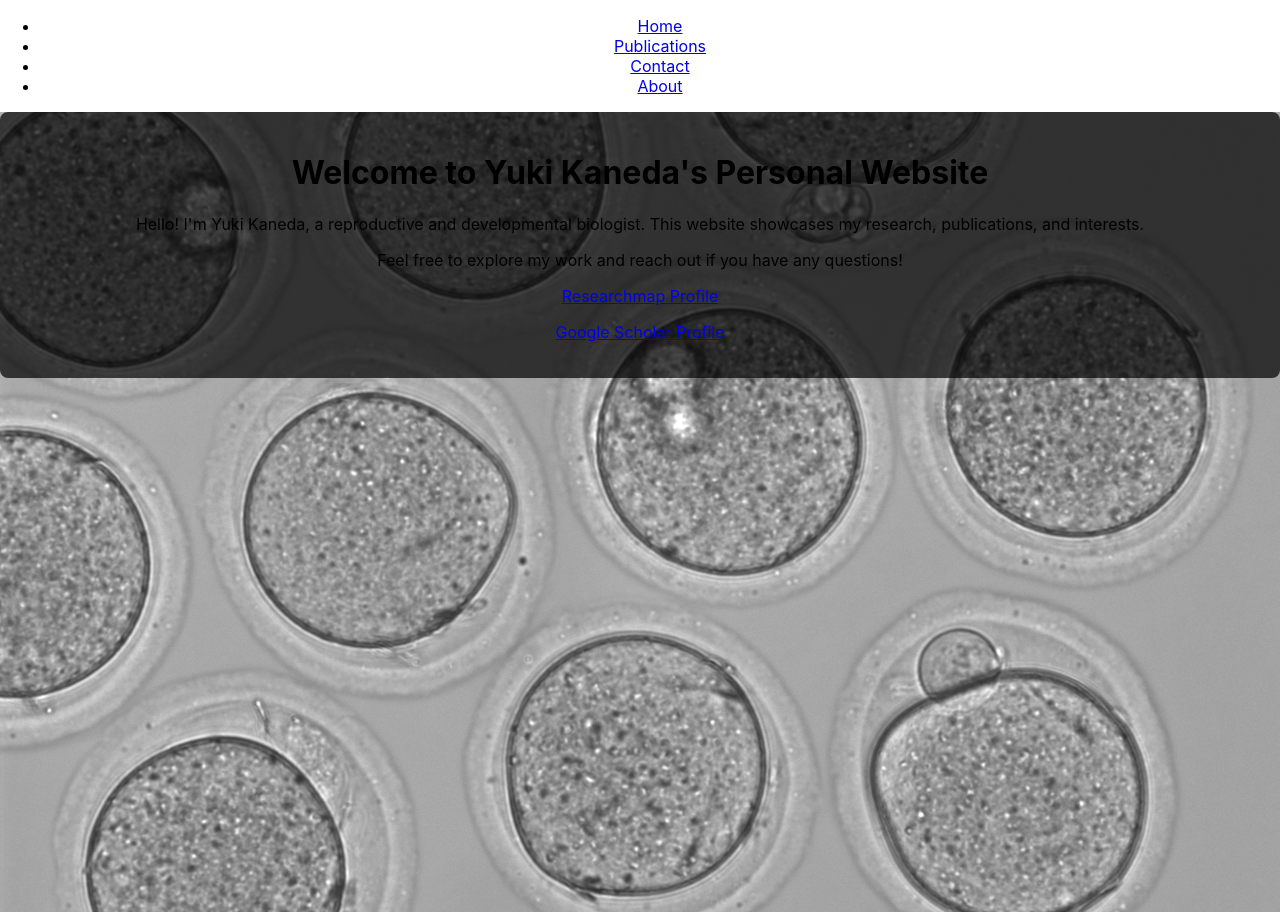
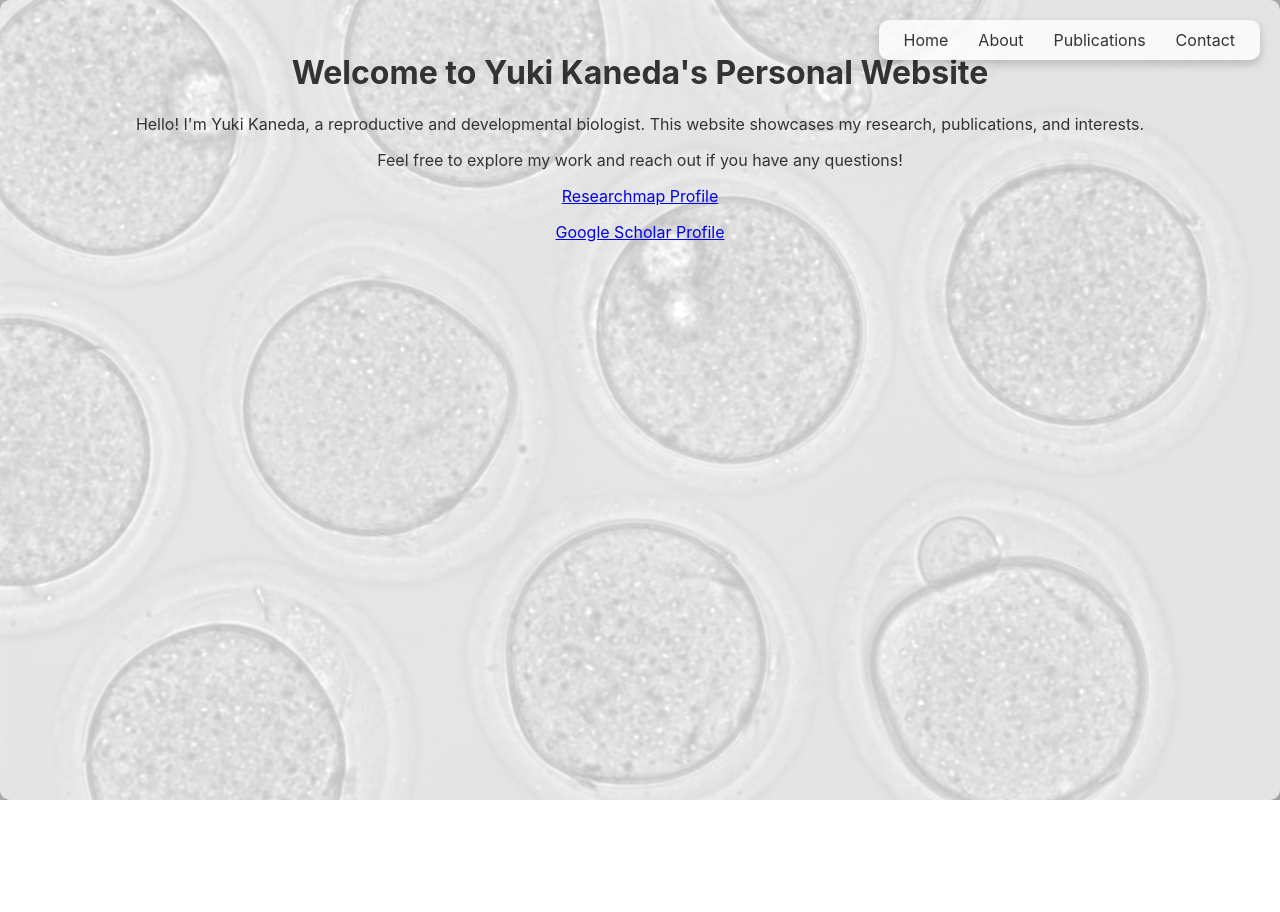
Before and after one commit to Yuki-Kaneda0808/Yuki_K, a React (Create React App) app: page / in a window 1280 px wide. After the commit the page ends 800 px from the top, so only its background shows below. Built offline with nearby package versions, Linux system fonts and the light colour scheme.

Commit message:
Update Publications page

```diff
--- a/src/components/About.js
+++ b/src/components/About.js
@@ -2,7 +2,7 @@ import React from 'react';
 
 const About = () => {
   return (
-    <div className="additional-info">
+    <div className="page-container">
       <h2>Affiliation</h2>
       <p>Graduate School of Pharmaceutical Sciences, Osaka University (Concurrent)</p>
       <p>Research Institute for Microbial Diseases</p>
--- a/src/components/Contact.js
+++ b/src/components/Contact.js
@@ -2,7 +2,7 @@ import React from 'react';
 
 const Contact = () => {
   return (
-    <div>
+    <div className="page-container">
       <h1>Contact Me</h1>
       <p>If you have any questions or would like to get in touch, feel free to reach out via email:</p>
       <p>
--- a/src/components/Home.js
+++ b/src/components/Home.js
@@ -2,7 +2,7 @@ import React from 'react';
 
 const Home = () => {
   return (
-    <header className="App-header">
+    <div className="page-container transparent-background"> {/* 透過背景を追加 */}
       <h1>Welcome to Yuki Kaneda's Personal Website</h1>
       <p>
         Hello! I'm Yuki Kaneda, a reproductive and developmental biologist.
@@ -31,7 +31,7 @@ const Home = () => {
           Google Scholar Profile
         </a>
       </p>
-    </header>
+    </div>
   );
 };
 
--- a/src/components/Navigation.css
+++ b/src/components/Navigation.css
@@ -3,4 +3,36 @@
 /* Import the global styles */
 @import '../styles.css';
 
-/* You can add any specific navigation styles here if needed */
+/* Navbar styles */
+.navbar {
+  position: absolute; /* 画面の絶対位置に配置 */
+  top: 20px; /* 上部からの距離 */
+  right: 20px; /* 右端からの距離 */
+  background-color: rgba(255, 255, 255, 0.8); /* 背景色を透明に */
+  border-radius: 10px; /* 角を丸く */
+  box-shadow: 0 4px 10px rgba(0, 0, 0, 0.2); /* 影を追加 */
+  padding: 10px; /* 内部のパディング */
+  z-index: 1000; /* 他の要素の上に表示されるようにする */
+}
+
+/* Navigation link styles */
+.nav-links {
+  list-style: none; /* リストスタイルを無効化 */
+  margin: 0;
+  padding: 0;
+  display: flex; /* 横並びにする */
+}
+
+.nav-links li {
+  margin: 0 15px; /* 各タブの間隔 */
+}
+
+.nav-links a {
+  text-decoration: none; /* 下線を消す */
+  color: var(--text-color); /* テキスト色を指定 */
+  transition: color 0.3s; /* ホバー時の遷移 */
+}
+
+.nav-links a:hover {
+  color: #007bff; /* ホバー時の色 */
+}
--- a/src/components/Navigation.js
+++ b/src/components/Navigation.js
@@ -1,15 +1,18 @@
 import React from 'react';
-import { Link } from 'react-router-dom';
+import { Link } from 'react-router-dom'; // React Routerを使用する場合
+import './Navigation.css'; // CSSファイルのインポート
 
 const Navigation = () => {
   return (
-    <nav>
-      <ul>
-        <li><Link to="/">Home</Link></li>
-        <li><Link to="/publications">Publications</Link></li>
-        <li><Link to="/contact">Contact</Link></li>
-        <li><Link to="/about">About</Link></li> {/* Add About link */}
-      </ul>
+    <nav className="navbar">
+      <div className="navbar-container">
+        <ul className="nav-links">
+          <li><Link to="/">Home</Link></li>
+          <li><Link to="/about">About</Link></li>
+          <li><Link to="/publications">Publications</Link></li>
+          <li><Link to="/contact">Contact</Link></li>
+        </ul>
+      </div>
     </nav>
   );
 };
--- a/src/components/Publications.js
+++ b/src/components/Publications.js
@@ -30,7 +30,7 @@ const publicationsData = [
 
 const Publications = () => {
   return (
-    <div>
+    <div className="page-container">
       <h1>Publications</h1>
       <ul>
         {publicationsData.map((pub, index) => (
--- a/src/styles.css
+++ b/src/styles.css
@@ -10,6 +10,18 @@
 body {
   margin: 0;
   font-family: Arial, sans-serif;
+  color: var(--text-color);
+}
+
+/* Page container to ensure transparent background on all pages */
+.page-container {
+  background-color: rgba(255, 255, 255, 0.7); /* Set background to white with 70% opacity */
+  min-height: 100vh; /* Ensure full height */
+  padding: 2rem; /* Add spacing */
+  box-sizing: border-box;
+  color: var(--text-color); /* Use defined text color */
+  border-radius: 10px; /* Round the corners */
+  position: relative; /* Set position relative for child elements */
 }
 
 /* Example button styles */
@@ -25,3 +37,9 @@ body {
 .button:hover {
   background-color: lightgray; /* Change on hover */
 }
+
+/* Additional styles for image container */
+.image-container {
+  position: relative; /* Set the relative position for the image */
+  display: inline-block; /* Fit the size of the image */
+}
```
